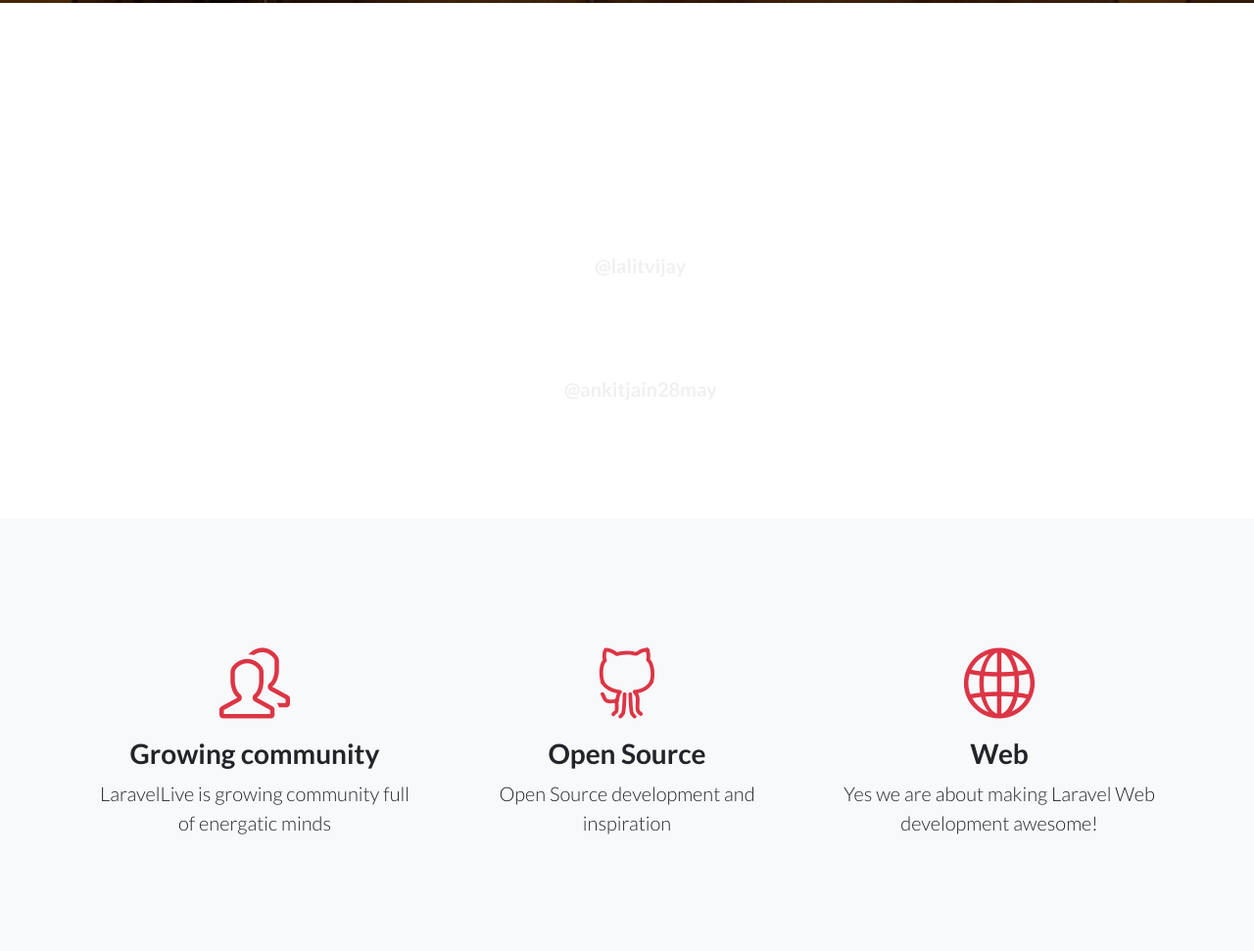
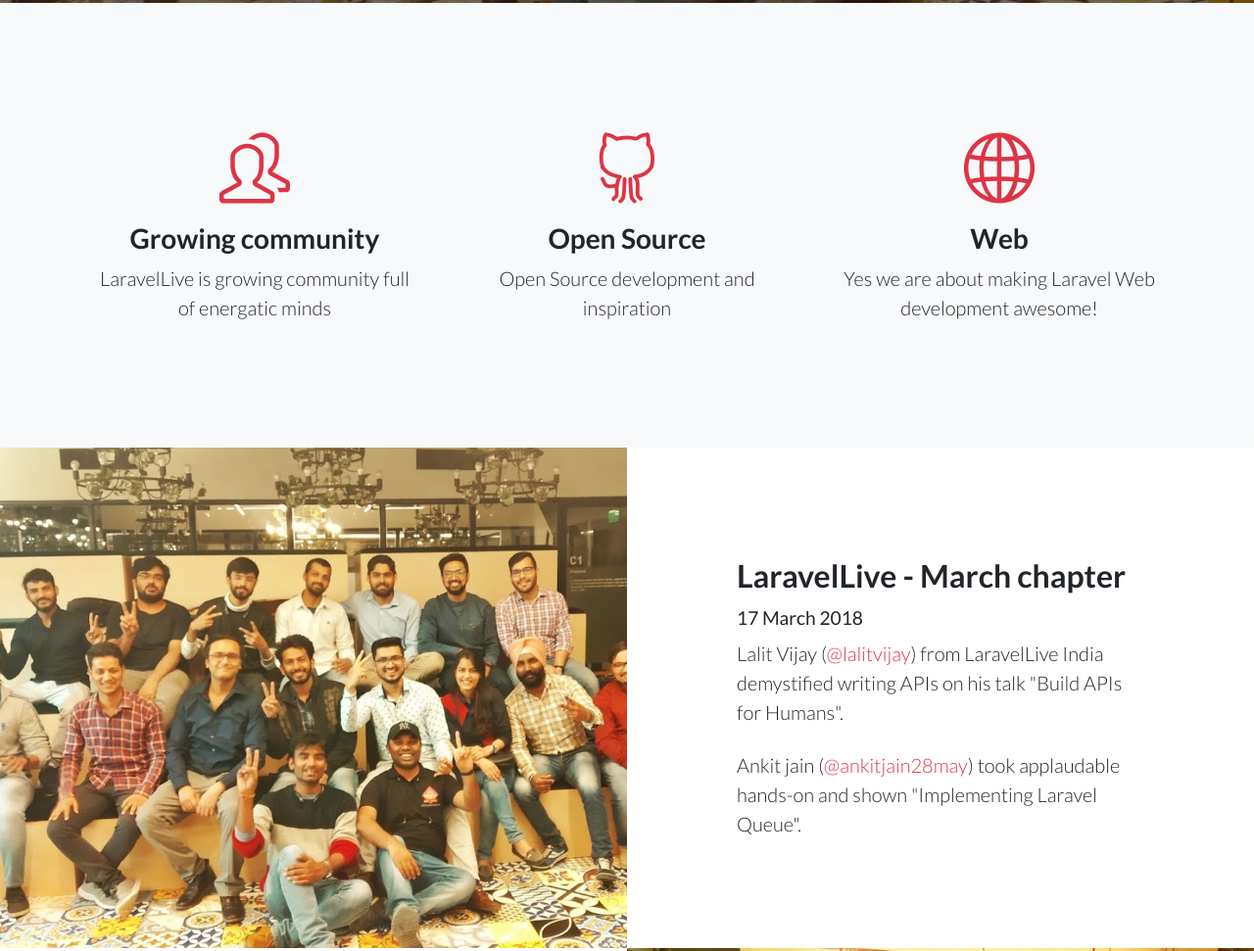
Before and after one commit to laravellivedelhi/laravellivedelhi.github.io, a website: page index.html in a window 1280 px wide. Shown: the part 733-1704 px from the top of the page at 98% size. Drawn offline with Linux system fonts and the light colour scheme.

Commit message:
Updated event details Updated recent event details/talks and images updated links for the event page Added facebook page link button instead buy ticket link updated CSS accordingly

```diff
--- a/css/landing-page.css
+++ b/css/landing-page.css
@@ -21,7 +21,7 @@
 header.masthead {
   position: relative;
   background-color: #343a40;
-  background: url("../img/background/cover.jpg") no-repeat center center;
+  background: url("../img/LaravelLive-delhi-march-2019.jpeg") no-repeat center center;
   background-size: cover;
   padding-top: 8rem;
   padding-bottom: 8rem;
--- a/index.html
+++ b/index.html
@@ -56,8 +56,14 @@
       -->
       <div class="pull-right">
         <a target="_blank" href="https://allevents.in/gurugram/laravellive-delhi-march-chapter-meetup/80007261754075">
-        <button class="btn btn-danger"><i class="fas fa-paper-plane"></i> Buy Tickets</button>
-      </a>
+          <button class="btn btn-danger d-none"><i class="fas fa-paper-plane"></i> Buy Tickets</button>
+        </a>
+
+        <a target="_blank" href="https://www.facebook.com/LaravelLive-Delhi-394993631065692/">
+          <button class="btn btn-primary"><i class="fab fa-facebook fa-fw"></i> Like us</button>
+        </a>
+
+
       <a target="_blank" href="https://twitter.com/laravelDelhi"><button class="btn btn-info"><i class="fab fa-twitter"></i> @LaravelDelhi</button></a>
       </div>
 
@@ -70,14 +76,14 @@
     <div class="container">
       <div class="row">
         <div class="col-xl-9 mx-auto">
-          <h4>Upcoming event</h4>
+          <h4>Recent event</h4>
           <h1 >LaravelLive Delhi - March Chapter</h1>
           <h3 class="mb-5">11:00 AM - 2:00 PM Sunday, 17th March 2019</h3>
         </div>
         <div class="col-md-10 col-lg-8 col-xl-7 mx-auto">
         <p class="text-center">
           <!-- <a target="_blank" href="https://twitter.com/laravellivein"><button class="btn btn-lg btn-danger"><i class="fab fa-twitter fa-lg"></i> Follow LaravelLiveIndia</button></a> -->
-          <a target="_blank" href="https://www.facebook.com/LaravelLive-Delhi-394993631065692/"><button class="mb-5 btn btn-lg btn-danger"><i class="fab fa-facebook fa-lg"></i> Learn More</button></a>
+          <a target="_blank" href="https://www.facebook.com/LaravelLive-Delhi-394993631065692/events"><button class="mb-5 btn btn-lg btn-danger"><i class="fab fa-facebook fa-lg"></i> View event</button></a>
 
           <a target="_blank" href="https://github.com/laraveldelhi/talks/issues/new?assignees=&labels=Proposed&template=talk-proposal-format.md&title=Your+talk+title"><button class="mb-5 btn btn-lg btn-light"><i class="fas fa-microphone fa-lg"></i> Submit talk</button></a>
 
@@ -87,26 +93,7 @@
     </div>
   </header>
 
-  <!-- Meetup details -->
-  <section class="showcase">
-    <div class="container-fluid p-0">
-      <div class="row no-gutters meetup">
 
-        <div class="col-lg-12 order-lg-1 my-auto showcase-text text-center">
-          <h1>LaravelLive - March chapter</h1>
-          <h3><small>Talks and hands on session</small></h3>
-          <h2>Build APIs for Humans</h2>
-          <h5>By <a target="_blank" href="https://twitter.com/lalitvijay">@lalitvijay</a></h5>
-          <br> & <br>
-          <h2>Implementing Laravel Queue</h2>
-          <h5>By <a target="_blank" href="https://twitter.com/ankitjain28may">@ankitjain28may</a></h5>
-
-        </div>
-      </div>
-
-
-    </div>
-  </section>
 
   <!-- Icons Grid -->
   <section class="features-icons bg-light text-center">
@@ -150,6 +137,18 @@
   <!-- Image Showcases -->
   <section class="showcase">
     <div class="container-fluid p-0">
+
+        <div class="row no-gutters">
+            <div class="col-lg-6 text-white showcase-img" style="background-image: url('img/LaravelLive-delhi-march-2019.jpeg');"></div>
+            <div class="col-lg-6 my-auto showcase-text">
+              <h2>LaravelLive - March chapter</h2>
+              <h4><small>17 March 2018</small></h4>
+              <p class="lead mb-0">Lalit Vijay (<a target="_blank" href="https://twitter.com/lalitvijay">@lalitvijay</a>) from LaravelLive India demystified writing APIs on his talk "Build APIs for Humans".</p>
+              <br>
+              <p class="lead mb-0">Ankit jain (<a target="_blank" href="https://twitter.com/ankitjain28may">@ankitjain28may</a>) took applaudable hands-on and shown "Implementing Laravel Queue".</p>
+            </div>
+          </div>
+
       <div class="row no-gutters">
 
         <div class="col-lg-6 order-lg-2 text-white showcase-img" style="background-image: url('img/LaravelLive-delhi-feb-2019.jpeg');"></div>
@@ -161,6 +160,8 @@
           <p class="lead mb-0">Dheeraj Jha (<a target="_blank" href="https://twitter.com/Thedijje">@thedijje</a>) from SeekGeeks had talk on "Using HTTP Headers Effectively".</p>
         </div>
       </div>
+
+
       <div class="row no-gutters">
         <div class="col-lg-6 text-white showcase-img" style="background-image: url('img/laravelDec-Delhi.jpg');"></div>
         <div class="col-lg-6 my-auto showcase-text">
```
Also changed, not shown: img/LaravelLive-delhi-march-2019.jpeg (added), 1 other file.
